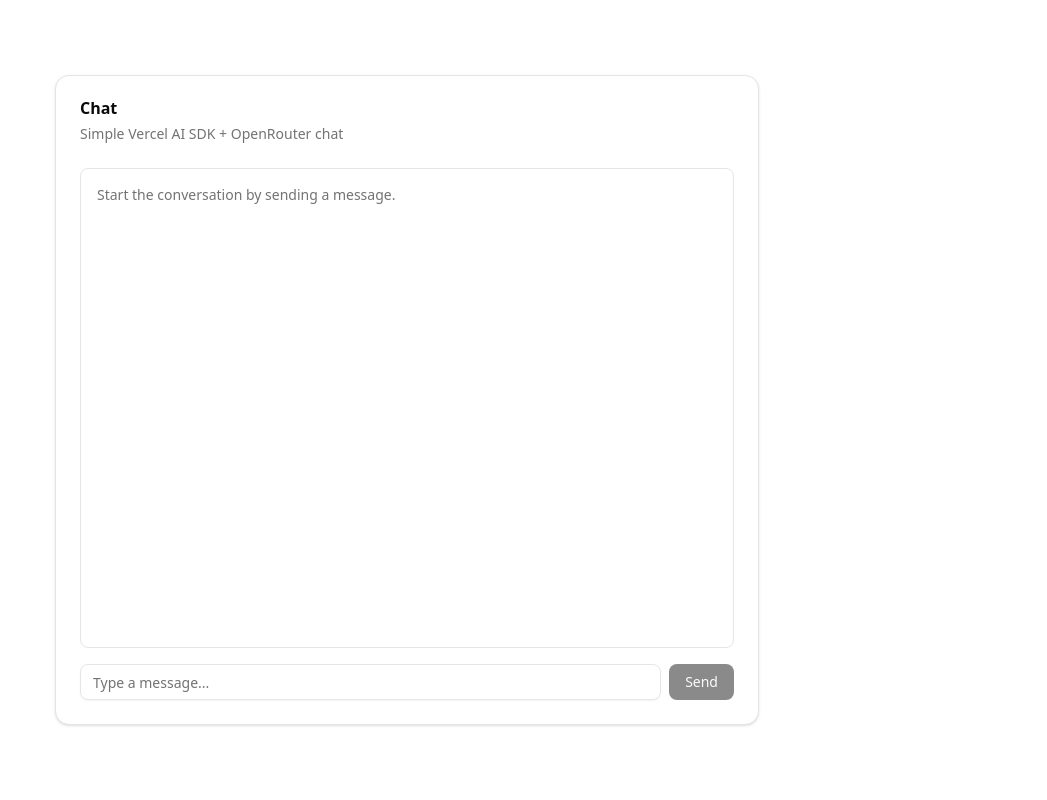
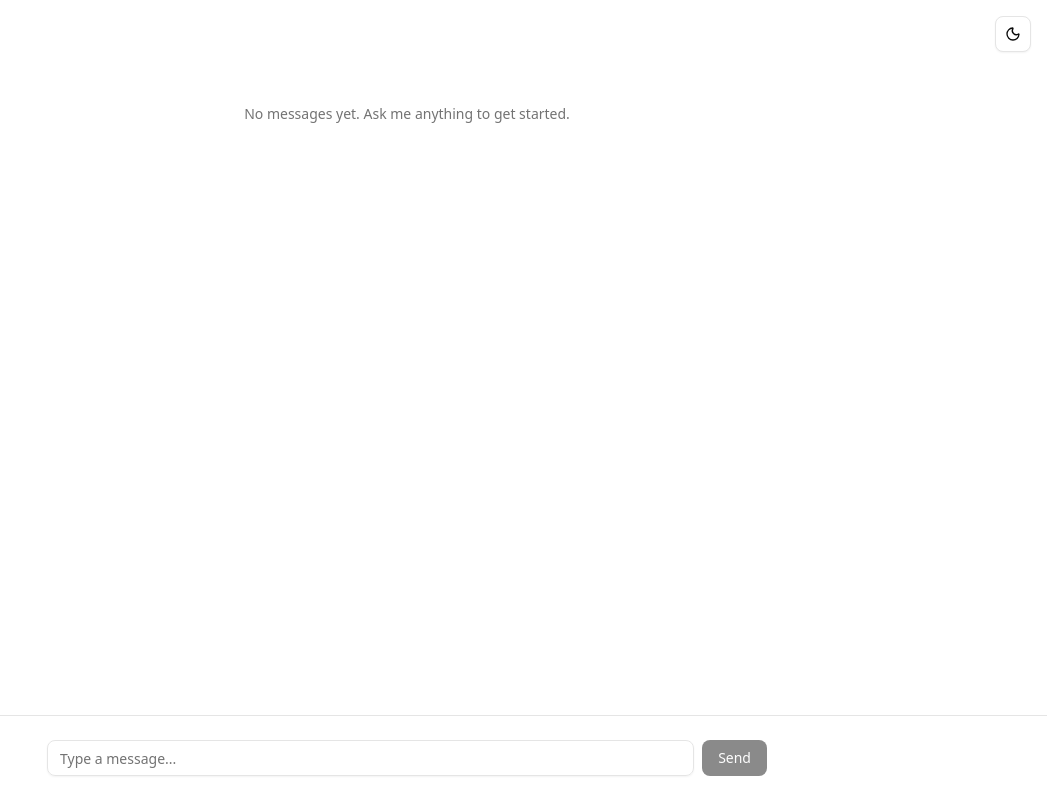
Before and after one commit to ingoau/prompt-injection-thingy, a Next.js app: page / in a window 1280 px wide. Shown: the whole page, without its empty margins (233-1280 px from the left). Built offline with nearby package versions, Linux system fonts and the light colour scheme.

Commit message:
Implement OpenAI chat UI

```diff
--- a/app/page.tsx
+++ b/app/page.tsx
@@ -3,9 +3,9 @@
 import { useChat } from "@ai-sdk/react";
 import { DefaultChatTransport, UIMessage } from "ai";
 import { FormEvent, useEffect, useMemo, useRef, useState } from "react";
+import { Moon, Sun } from "lucide-react";
 
 import { Button } from "@/components/ui/button";
-import { Card, CardContent, CardDescription, CardHeader, CardTitle } from "@/components/ui/card";
 import { Input } from "@/components/ui/input";
 import { ScrollArea } from "@/components/ui/scroll-area";
 
@@ -18,6 +18,18 @@ function getMessageText(message: UIMessage) {
 
 export default function Home() {
   const [input, setInput] = useState("");
+  const [isDark, setIsDark] = useState<boolean>(() => {
+    if (typeof window === "undefined") {
+      return false;
+    }
+
+    const storedTheme = window.localStorage.getItem("theme");
+    if (storedTheme) {
+      return storedTheme === "dark";
+    }
+
+    return window.matchMedia("(prefers-color-scheme: dark)").matches;
+  });
   const endOfMessagesRef = useRef<HTMLDivElement | null>(null);
   const { messages, sendMessage, status, error } = useChat({
     transport: new DefaultChatTransport({ api: "/api/chat" }),
@@ -32,6 +44,15 @@ export default function Home() {
     endOfMessagesRef.current?.scrollIntoView({ behavior: "smooth" });
   }, [messages, status]);
 
+  useEffect(() => {
+    document.documentElement.classList.toggle("dark", isDark);
+    window.localStorage.setItem("theme", isDark ? "dark" : "light");
+  }, [isDark]);
+
+  const toggleTheme = () => {
+    setIsDark((previous) => !previous);
+  };
+
   const handleSubmit = async (event: FormEvent) => {
     event.preventDefault();
     const trimmed = input.trim();
@@ -45,18 +66,24 @@ export default function Home() {
   };
 
   return (
-    <main className="mx-auto flex min-h-screen w-full max-w-3xl items-center p-4 sm:p-8">
-      <Card className="w-full">
-        <CardHeader>
-          <CardTitle>Chat</CardTitle>
-          <CardDescription>Simple Vercel AI SDK + OpenRouter chat</CardDescription>
-        </CardHeader>
-        <CardContent className="space-y-4">
-          <ScrollArea className="h-[60vh] rounded-md border">
-            <div className="space-y-4 p-4">
+    <main className="relative flex h-screen flex-col bg-background">
+      <div className="absolute top-4 right-4 z-10">
+        <Button
+          type="button"
+          variant="outline"
+          size="icon"
+          onClick={toggleTheme}
+          aria-label={isDark ? "Switch to light mode" : "Switch to dark mode"}
+        >
+          {isDark ? <Sun className="size-4" /> : <Moon className="size-4" />}
+        </Button>
+      </div>
+
+      <ScrollArea className="min-h-0 flex-1 pb-36">
+        <div className="mx-auto w-full max-w-3xl space-y-4 p-4 sm:p-6">
           {messages.length === 0 ? (
-                <p className="text-muted-foreground text-sm">
-                  Start the conversation by sending a message.
+            <p className="text-muted-foreground py-20 text-center text-sm">
+              No messages yet. Ask me anything to get started.
             </p>
           ) : (
             messages.map((message) => {
@@ -90,8 +117,10 @@ export default function Home() {
         </div>
       </ScrollArea>
 
+      <div className="bg-background/95 fixed inset-x-0 bottom-0 border-t backdrop-blur">
+        <div className="mx-auto w-full max-w-3xl p-4 sm:p-6">
           {error ? (
-            <p className="text-destructive text-sm">{error.message}</p>
+            <p className="text-destructive mb-2 text-sm">{error.message}</p>
           ) : null}
 
           <form className="flex gap-2" onSubmit={handleSubmit}>
@@ -105,8 +134,8 @@ export default function Home() {
               {isLoading ? "Sending..." : "Send"}
             </Button>
           </form>
-        </CardContent>
-      </Card>
+        </div>
+      </div>
     </main>
   );
 }
```
Lines whose indentation alone changed are shown as unchanged.
